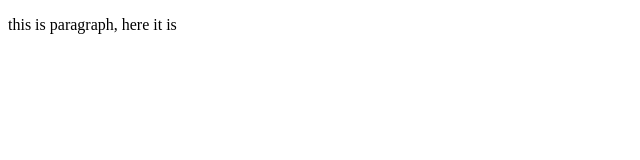
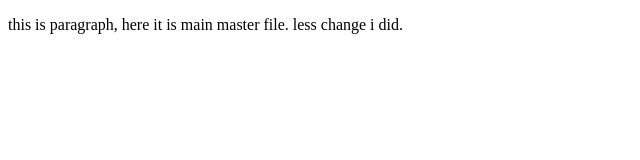
Before and after one commit to DevHariom1/test, a plain HTML site: page index.html in a window 1280 px wide. Shown: the whole page, without its empty margins (0-640 px from the left). Drawn offline with Linux system fonts and the light colour scheme.

Commit message:
main change

```diff
--- a/index.html
+++ b/index.html
@@ -8,7 +8,7 @@
 </head>
 <body>
     <p>
-        this is paragraph, here it is
+        this is paragraph, here it is main master file. less change i did.
     </p>
 </body>
 </html>
```
